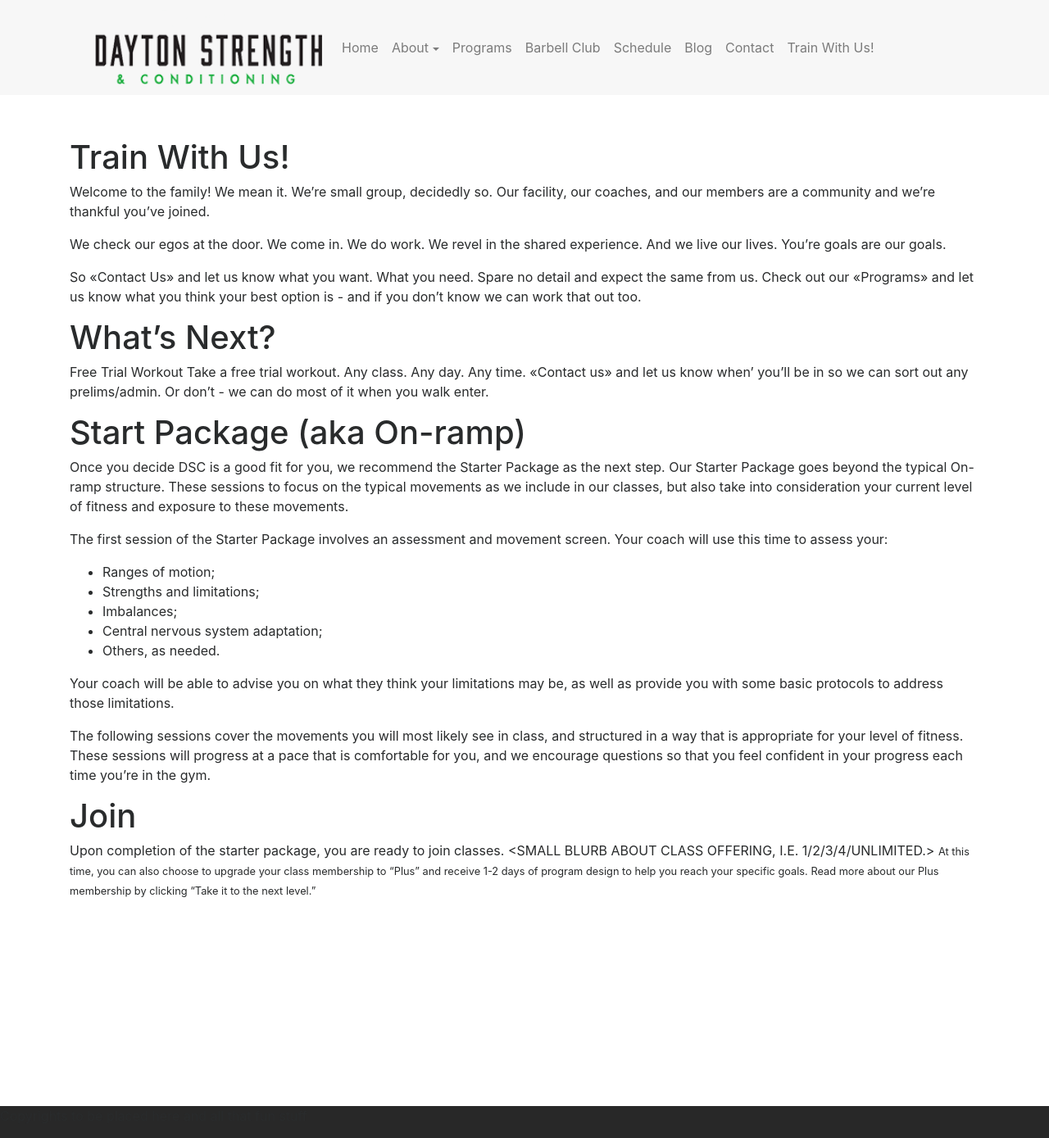
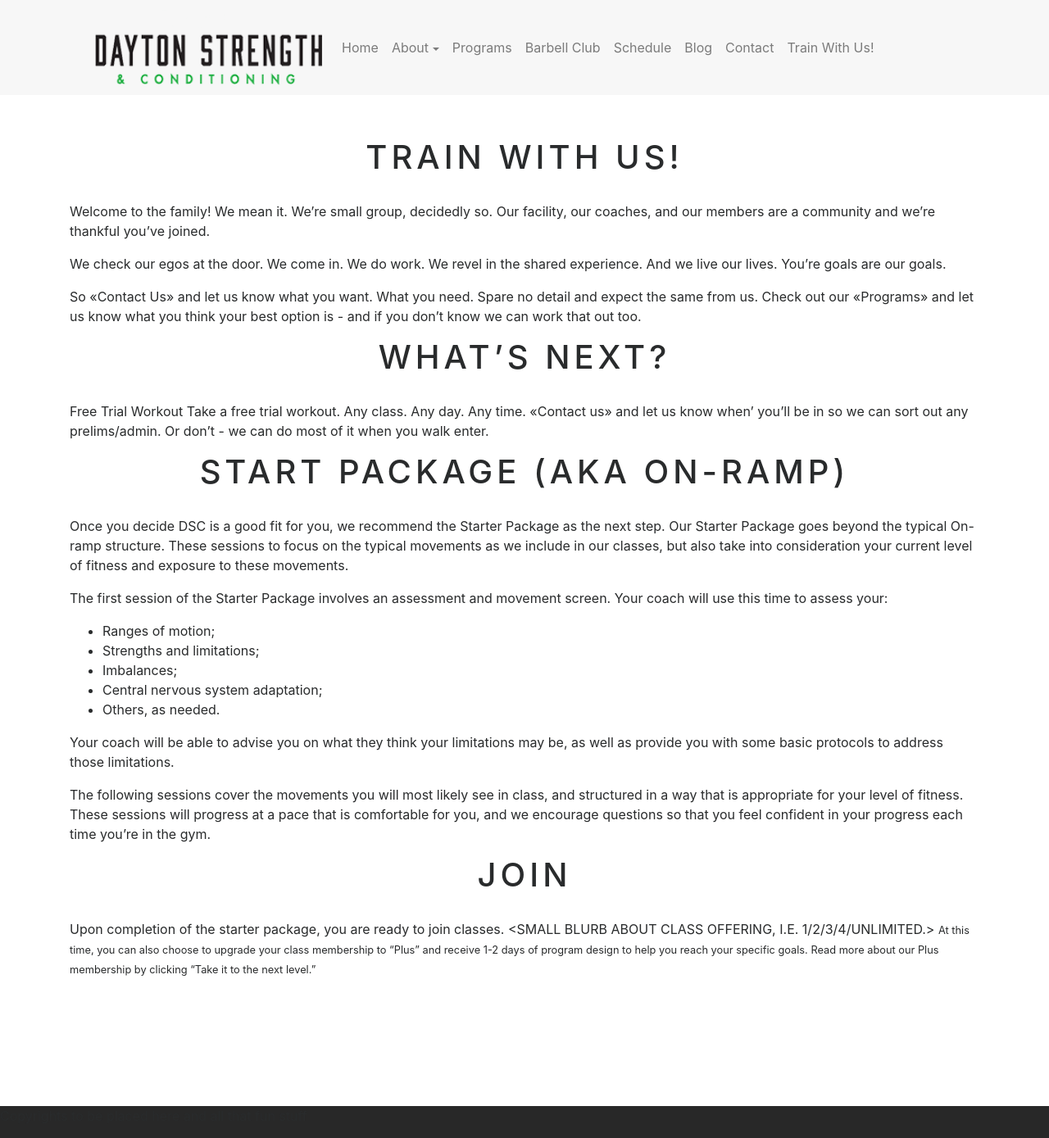
Before and after one commit to kcjonesevans/dsc-site, a Jekyll site: the page built from gettingStarted.md, in a window 1280 px wide and 1400 px high. Shown: the top 1389 px of the window at 82% size. Built offline with Jekyll 4.4.1, drawn with Linux system fonts in a browser that asks for light colours; nearby versions of some CDN libraries.

Commit message:
typography

```diff
--- /dev/null
+++ b/_sass/_typography.scss
@@ -0,0 +1,11 @@
+@import 'theme';
+
+h1, h2, h3, h4, h5 {
+  letter-spacing: 5px;
+  text-transform: uppercase;
+  margin-bottom: 2rem !important;
+}
+
+h1 {
+  text-align: center;
+}
--- a/css/main.scss
+++ b/css/main.scss
@@ -5,6 +5,7 @@
 @import 'bootstrap/bootstrap';
 @import 'colors';
 @import 'theme';
+@import 'typography';
 @import 'defaults';
 @import 'navbar';
 @import 'footer';
```
Also changed, not shown: _sass/_defaults.scss (line endings or trailing spaces), _sass/_schedule.scss (renamed from _sass/schedule.scss), _sass/_theme.scss (line endings or trailing spaces).
